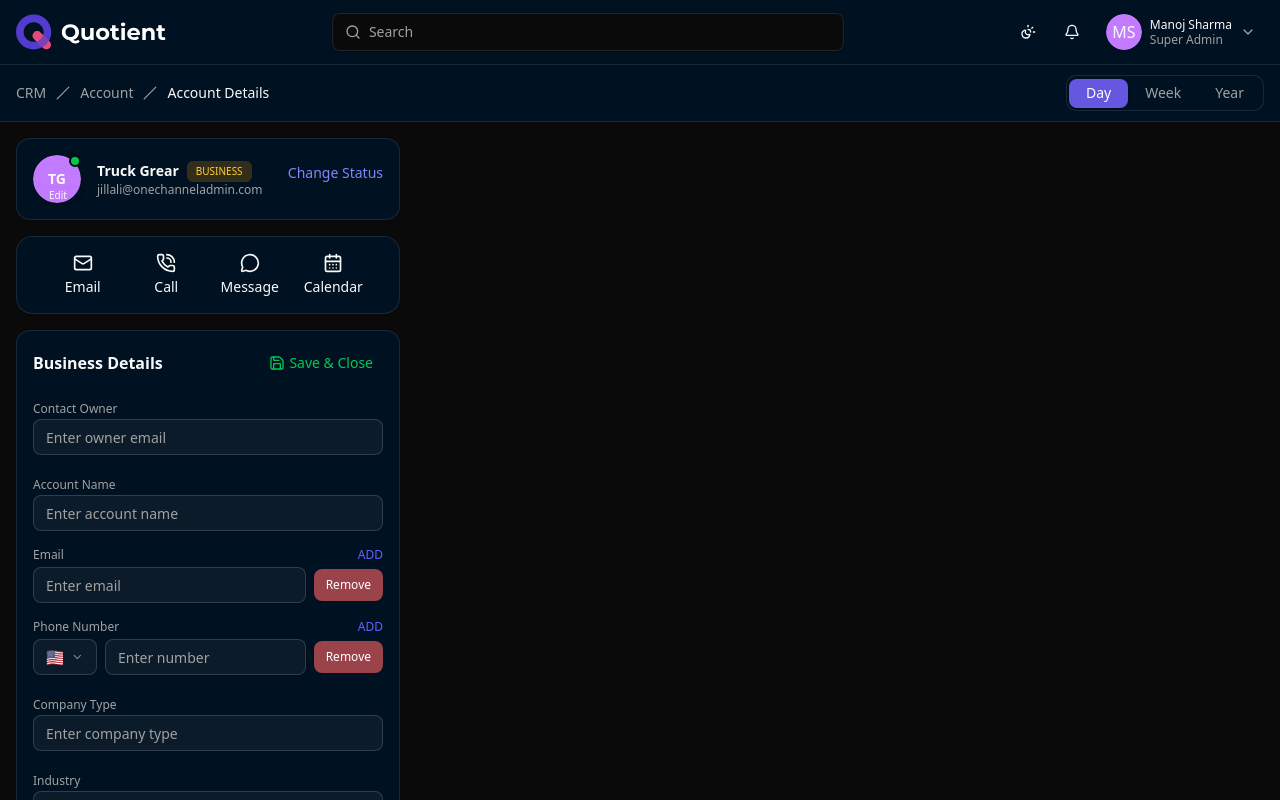
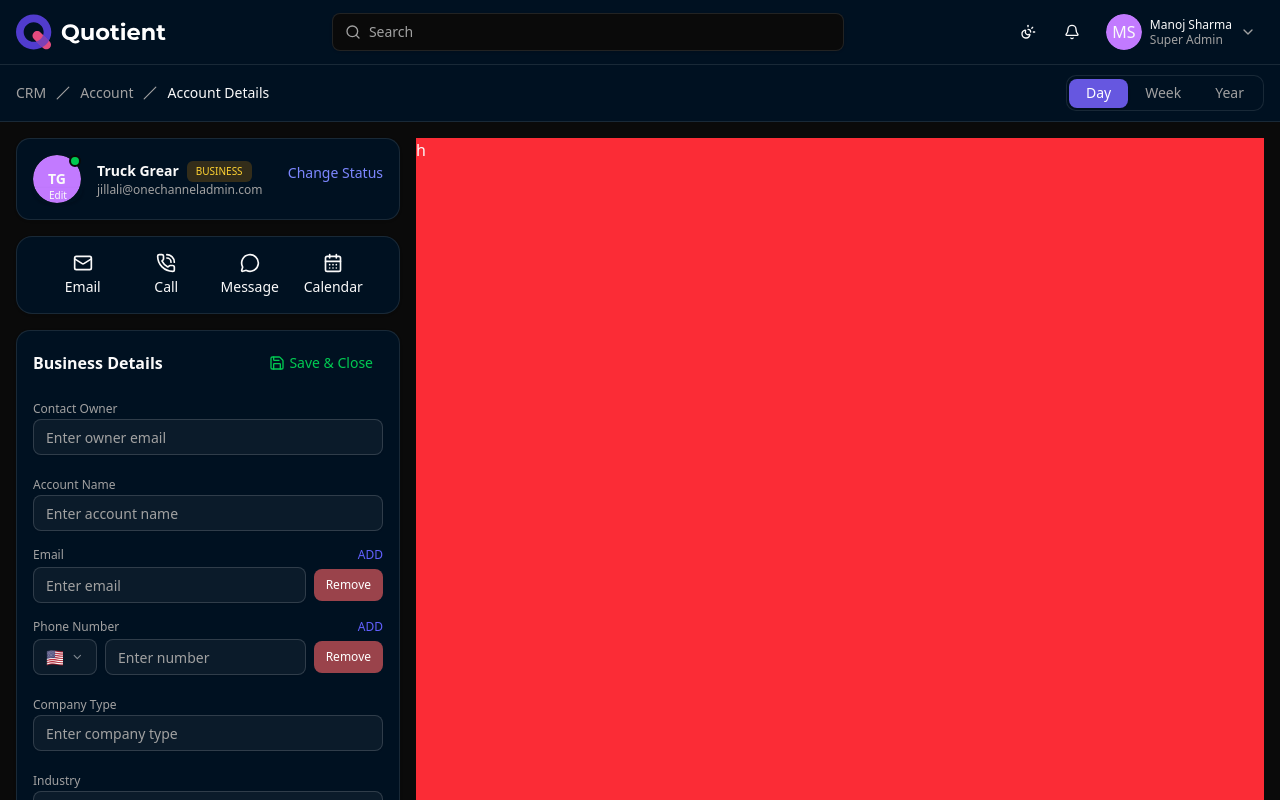
Before and after one commit to Bipul-Dubey/task.teqmavens, a Next.js app: page / in a window 1280 px wide. Built offline with nearby package versions, Linux system fonts and the light colour scheme.

Commit message:
fix: account details layout

```diff
--- a/src/components/AccountDetails/BusinessDetails.tsx
+++ b/src/components/AccountDetails/BusinessDetails.tsx
@@ -94,7 +94,6 @@ export function AccountDetailsCard({
                 Jillali@Onechanneladmin.Com
               </p>
             </div>
-            <Plus className="h-4 w-4 text-primary mt-5" />
           </div>
         </div>
 
--- a/src/components/AccountDetails/index.tsx
+++ b/src/components/AccountDetails/index.tsx
@@ -5,10 +5,18 @@ import BusinessDetails from "./BusinessDetails";
 
 const AccountDetails = () => {
   return (
-    <div className="p-4 flex flex-col gap-y-4">
-      <AccountCard />
-      <Contact />
-      <BusinessDetails />
+    <div className="p-4 w-full flex flex-col md:flex-row lg:h-[calc(100vh-64px)] lg:flex-row gap-4">
+      {/* Left Side - Sidebar Section */}
+      <div className="flex flex-col gap-y-4 w-fit">
+        <AccountCard />
+        <Contact />
+        <BusinessDetails />
+      </div>
+
+      {/* Right Side - Main Content */}
+      <div className="flex-1 w-full bg-red-500">
+        {/* Replace with your actual content */}h
+      </div>
     </div>
   );
 };
```
